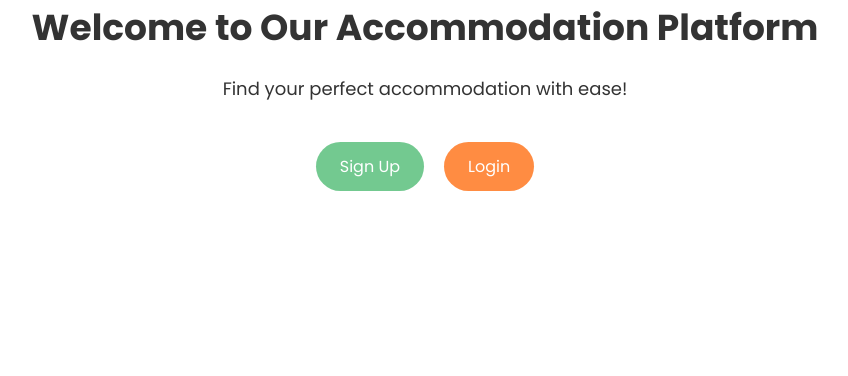
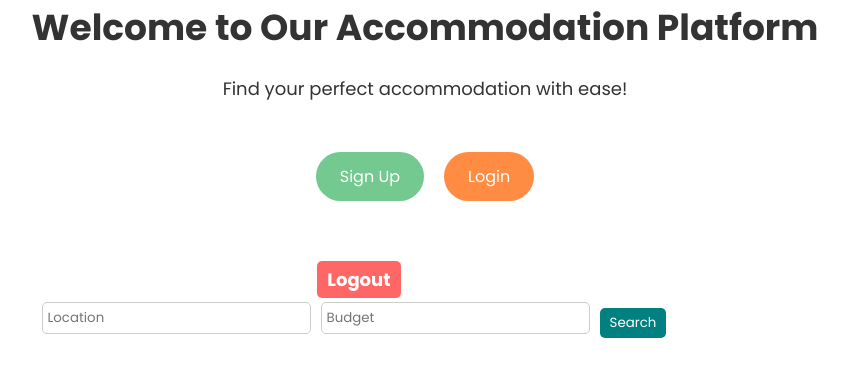
Before and after one commit to mr-vance/findResidence, a React (Create React App) app: page /home in a window 1280 px wide. Shown: the top 376 px of the page, without its empty margins (215-1063 px from the left). Built offline with nearby package versions, Linux system fonts and the light colour scheme.

Commit message:
much progress made

```diff
--- a/src/App.js
+++ b/src/App.js
@@ -3,6 +3,7 @@ import { BrowserRouter as Router, Route, Link, Routes } from 'react-router-dom';
 import './App.css';
 import Signup from './pages/signup';
 import Login from './pages/login';
+import Home from './pages/home'
 
 function App() {
   return (
@@ -24,6 +25,7 @@ function App() {
         <Routes>
           <Route path="/signup" element={<Signup />} />
           <Route path="/login" element={<Login />} />
+          <Route path="/home" element={<Home />} />
         </Routes>
       </div>
     </Router>
--- a/src/firebaseConfig.js
+++ b/src/firebaseConfig.js
@@ -1,6 +1,7 @@
 // firebaseConfig.js
 import { initializeApp } from "firebase/app";
 import { getAuth, createUserWithEmailAndPassword } from "firebase/auth";
+import { getFirestore } from 'firebase/firestore';
 
 
 const firebaseConfig = {
@@ -19,5 +20,5 @@ export const app = initializeApp(firebaseConfig);
 
 // Initialize Firebase Auth and get the 'auth' object
 const auth = getAuth(app);
-
-export { auth, createUserWithEmailAndPassword };
+const firestore = getFirestore(app);
+export { auth, createUserWithEmailAndPassword, firestore };
--- a/src/pages/home.css
+++ b/src/pages/home.css
@@ -4,7 +4,6 @@
   }
 
   nav {
-    background-color: #f0f0f0;
     padding: 10px;
     display: flex;
     justify-content: space-between;
@@ -57,7 +56,6 @@
   }
 
   .residence-card {
-    background-color: #f0f0f0;
     padding: 15px;
     border-radius: 5px;
     box-shadow: 0 2px 4px rgba(0, 0, 0, 0.1);
--- a/src/pages/home.js
+++ b/src/pages/home.js
@@ -1,18 +1,19 @@
-// Home.js
 import React, { useState } from 'react';
-import { Link } from 'react-router-dom';
+import { useEffect } from 'react';
 import { auth } from '../firebaseConfig';
+import { useNavigate } from 'react-router-dom';
 import './home.css';
 
+
   const Home = () => {
-  const [username, setUsername] = useState('John Doe'); // Replace with actual username after login
+    const [email, setEmail] = useState('');
     const [location, setLocation] = useState('');
     const [budget, setBudget] = useState('');
-  const [residences, setResidences] = useState([]); // An array to store the fetched residences
+    const [residences, setResidences] = useState([]);
 
   // Function to handle the search button click and fetch the residences based on location and budget
   const handleSearch = () => {
-    // Replace the following lines with actual API calls or database queries to fetch residences
+
     const fetchedResidences = [
       { name: 'Residence 1', location: 'Location A', price: '$1000', availability: 'Available' },
       { name: 'Residence 2', location: 'Location B', price: '$1200', availability: 'Available' },
@@ -23,15 +24,30 @@ const Home = () => {
     setResidences(fetchedResidences);
   };
 
+    useEffect(() => {
+      // Get the currently logged-in user
+      const currentUser = auth.currentUser;
+
+      if (currentUser) {
+        // Get the user's email from the currentUser object
+        setEmail(currentUser.email);
+      }
+    }, []);
+
+    const navigate = useNavigate(); // Initialize the navigate function
+
     // Function to handle the logout
     const handleLogout = async () => {
       try {
         await auth.signOut();
-      // Perform any additional logout logic, such as redirecting to the login page
+        // Redirect the user to the login page after successful logout
+        navigate('/login'); // Use navigate function to redirect
       } catch (error) {
         console.log('Error during logout:', error);
       }
     };
+
+
 
   return (
     <div className="home-page">
@@ -39,7 +55,7 @@ const Home = () => {
       <nav>
         <div className="nav-container">
           <div className="username">
-            {username}
+            {email}
             <div className="logout-button" onClick={handleLogout}>
               Logout
             </div>
--- a/src/pages/login.js
+++ b/src/pages/login.js
@@ -4,7 +4,7 @@ import { Link } from 'react-router-dom';
 import { auth, app } from '../firebaseConfig';
 import { AuthErrorCodes, getAuth, signInWithEmailAndPassword } from "firebase/auth";
 import './signup-login.css';
-import { useHistory } from 'react-router-dom';
+import { useNavigate } from 'react-router-dom';
 
 const Login = () => {
   const [email, setEmail] = useState('');
@@ -13,6 +13,8 @@ const Login = () => {
 
   // initialised auth instance
   const auth = getAuth(app);
+
+  const navigate = useNavigate();
 
   const handleLogin = async (e) => {
     e.preventDefault();
@@ -26,7 +28,7 @@ const Login = () => {
         console.log(user);
         alert("Login successful!"); // Show a simple alert when login is successful
         // You can add further logic here, such as redirecting to a dashboard page.
-        history.push('/home');
+        navigate('/home');
       })
       .catch((err) => {
         if (
```
Also changed, not shown: 5 other files (tests, documents, lock files or other folders). Lines whose indentation alone changed are shown as unchanged.
